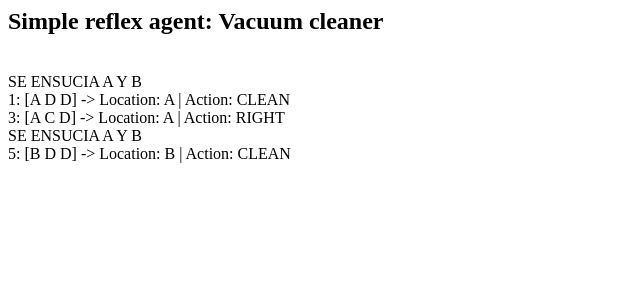
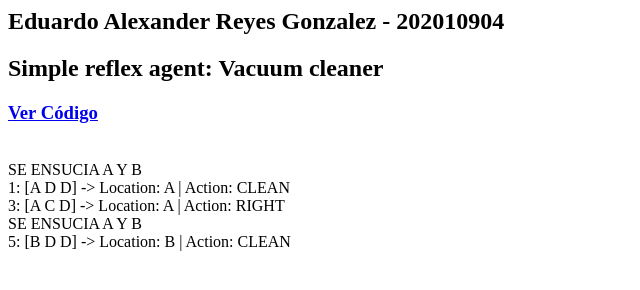
Before and after one commit to Eduardo1232000/IA_MAGISTRAL, a plain HTML site: page T1/index.html in a window 1280 px wide. Shown: the whole page, without its empty margins (0-640 px from the left). Drawn offline with Linux system fonts and the light colour scheme.

Commit message:
[ADD] Tarea 1
Se agrego el link al codigo de la tarea

```diff
--- a/T1/index.html
+++ b/T1/index.html
@@ -1,6 +1,8 @@
 <html>
 <body>
+<h2>Eduardo Alexander Reyes Gonzalez - 202010904</h2>
 <h2>Simple reflex agent: Vacuum cleaner</h2>
+<h3><a href="https://github.com/Eduardo1232000/IA_MAGISTRAL/blob/main/T1/cleaner.js" target="_blank">Ver Código</a></h3>
 <p id="log"></p>
 <script type="text/javascript" src="cleaner.js"></script>
 </body>
```
